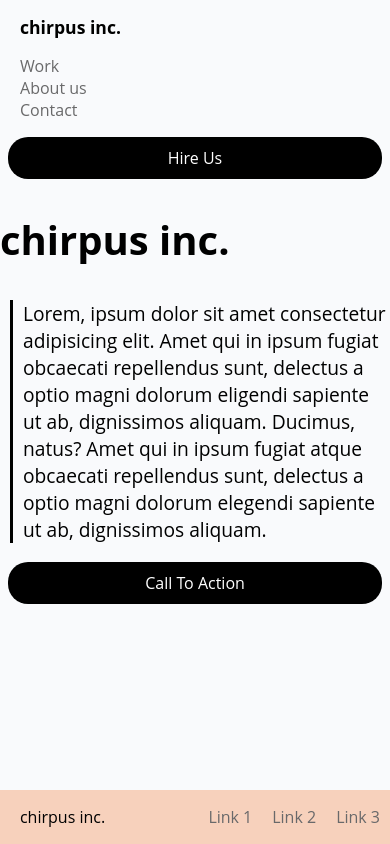
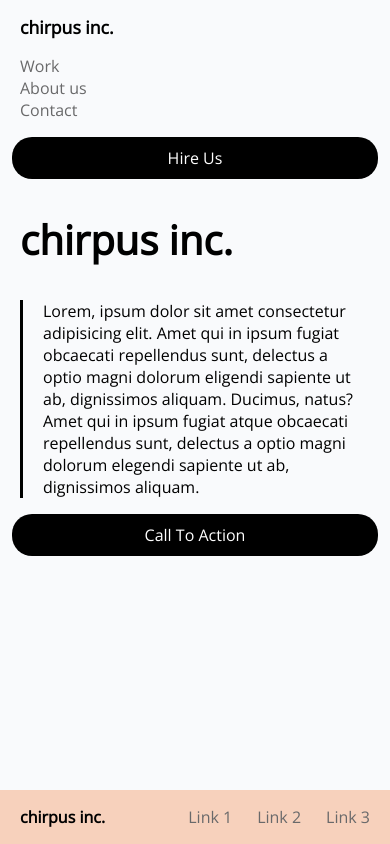
Before and after one commit to anthonyabrignani/Lab1, a plain HTML site: page index.html in a window 390 px wide. Drawn offline with nearby package versions, Linux system fonts and the light colour scheme.

Commit message:
mobile finalized probably

```diff
--- a/index.html
+++ b/index.html
@@ -6,10 +6,14 @@
     <meta name="viewport" content="width=device-width, initial-scale=1.0" />
     <link rel="stylesheet" href="style.css" />
     <link rel="preconnect" href="https://fonts.gstatic.com" />
+    <link
+      href="https://fonts.googleapis.com/css2?family=Open+Sans:wght@300&display=swap"
+      rel="stylesheet"
+    />
   </head>
   <body>
     <header>
-      <h2>chirpus inc.</h2>
+      <h2><strong>chirpus inc.</strong></h2>
       <div class="headlinks">
         <ul>
           <li><a class="headkids" href="#">Work</a></li>
@@ -20,7 +24,7 @@
       <a class="button1" href="#">Hire Us</a>
     </header>
     <section>
-      <h1>chirpus inc.</h1>
+      <h1><strong>chirpus inc.</strong></h1>
       <p>
         Lorem, ipsum dolor sit amet consectetur adipisicing elit. Amet qui in
         ipsum fugiat obcaecati repellendus sunt, delectus a optio magni dolorum
@@ -32,7 +36,7 @@
     </section>
     <footer>
       <div class="footlinks">
-        <a class="chirpus">chirpus inc.</a>
+        <a class="chirpus"><strong>chirpus inc.</strong></a>
         <ul class="footnav">
           <li><a class="navfoot" href="#">Link 1</a></li>
           <li><a class="navfoot" href="#">Link 2</a></li>
--- a/style.css
+++ b/style.css
@@ -5,19 +5,15 @@ body {
 }
 
 p {
-  margin-left: 10px;
+  margin-left: 20px;
   border-left: 3px solid #000;
-  padding-left: 10px;
-  font-size: 1.2em;
+  padding-left: 20px;
+  padding-right: 20px;
 }
 
 ul {
   list-style: none;
   padding-left: 20px;
-}
-
-.headkids {
-    padding-bottom: 20px;
 }
 
 .button1 {
@@ -27,7 +23,7 @@ ul {
   border-radius: 20px;
   padding: 10px;
   text-align: center;
-  margin: 2%;
+  margin: 3%;
 }
 
 .button2 {
@@ -37,7 +33,7 @@ ul {
   border-radius: 20px;
   padding: 10px;
   text-align: center;
-  margin: 2%;
+  margin: 3%;
 }
 
 a {
@@ -47,7 +43,7 @@ a {
 
 h1 {
   font-size: 2.5em;
-  position: static;
+  padding-left: 20px;
 }
 
 h2 {
@@ -73,16 +69,16 @@ footer {
 }
 
 .footnav {
-    display: flex;
-    justify-content: space-between;
+  display: flex;
+  justify-content: space-between;
 }
 
 .navfoot {
-    padding-left: 10px;
-    padding-right: 10px;
+  padding-left: 5px;
+  padding-right: 20px;
 }
 
 .chirpus {
-    color: #000;
-    padding-left: 20px;
+  color: #000;
+  padding-left: 20px;
 }
```
